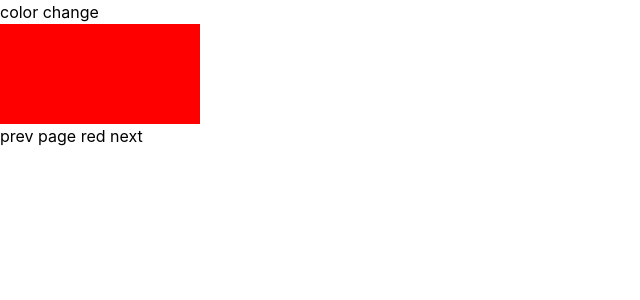
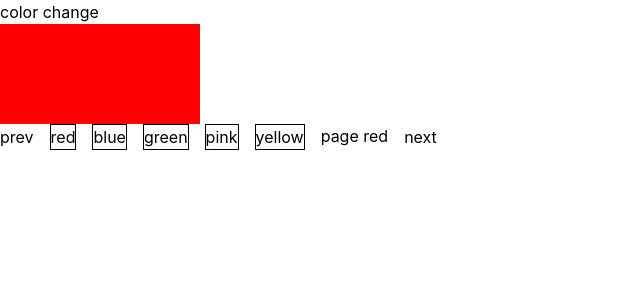
Before and after one commit to shifa-yasmin/react-advance-topic, a React (Vite) app: page / in a window 1280 px wide. Shown: the top 300 px of the page, without its empty margins (0-640 px from the left). Built offline with nearby package versions, Linux system fonts and the light colour scheme.

Commit message:
add extra clr btn

```diff
--- a/src/App.jsx
+++ b/src/App.jsx
@@ -1,4 +1,3 @@
-// import React from 'react'
 
 import { useState } from "react";
 
@@ -7,7 +6,7 @@ const App = () => {
     const [currentPage,setCurrentPage]=useState(1);
     const colorperPage=1;
     const LastIndex=currentPage*colorperPage;
-    const  firstIndex=(currentPage-1)*colorperPage;
+    const  firstIndex=currentPage-colorperPage;
     const TotelPsage=colors.slice(firstIndex,LastIndex);
     const currentcolor=Math.ceil(colors.length/colorperPage)
   return (
@@ -15,11 +14,15 @@ const App = () => {
       <h1>color change </h1>
       {TotelPsage.map((n)=>(
         <div key={n.id} style={{width:"200px", height:"100px" ,backgroundColor:n}}>
-
       </div>
       ))}
-      <div>
+      <div className="flex flex-row gap-4">
         <button onClick={()=>setCurrentPage(currentPage-1)} disabled={currentPage===1}>prev</button>
+      <button onClick={()=>setCurrentPage(1)} className="border border-black">red</button>
+      <button onClick={()=>setCurrentPage(2)}  className="border border-black">blue</button>
+      <button onClick={()=>setCurrentPage(3)}  className="border border-black">green</button>
+      <button onClick={()=>setCurrentPage(4)}  className="border border-black">pink</button>
+      <button onClick={()=>setCurrentPage(5)}  className="border border-black">yellow</button>
         <span> page {TotelPsage} </span>
         <button onClick={()=>setCurrentPage(currentPage+1)} disabled={currentPage===currentcolor}>next</button>
       </div>
```
